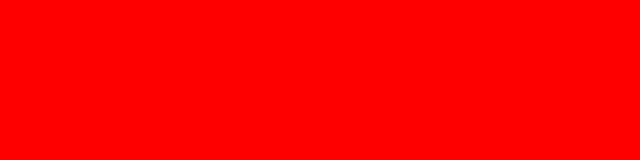
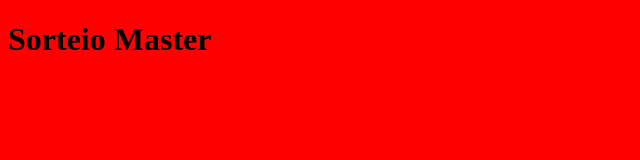
Before and after one commit to hugovettorello/sorteio, a plain HTML site: page index.html in a window 1280 px wide. Shown: the whole page, without its empty margins (0-640 px from the left). Drawn offline with Linux system fonts and the light colour scheme.

Commit message:
inserindo estrutura da página

```diff
--- a/index.html
+++ b/index.html
@@ -3,10 +3,13 @@
 <head>
     <meta charset="UTF-8">
     <meta name="viewport" content="width=device-width, initial-scale=1.0">
-    <title>Document</title>
+    <title>Projeto Sorteio</title>
 <link rel="stylesheet" href="index.css">
 </head>
 <body>
+    <container>
+        <h1>Sorteio Master</h1>
+    </container>
 
 </body>
 </html>
```
